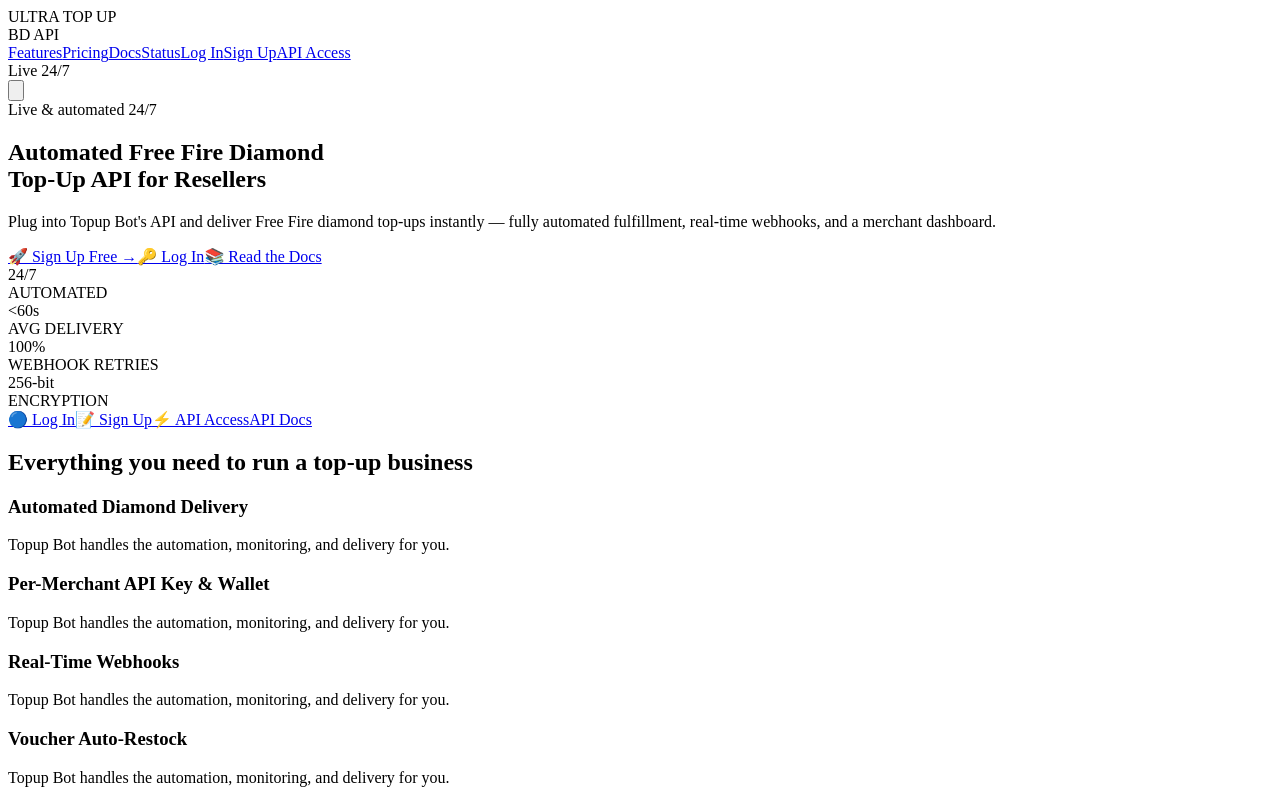
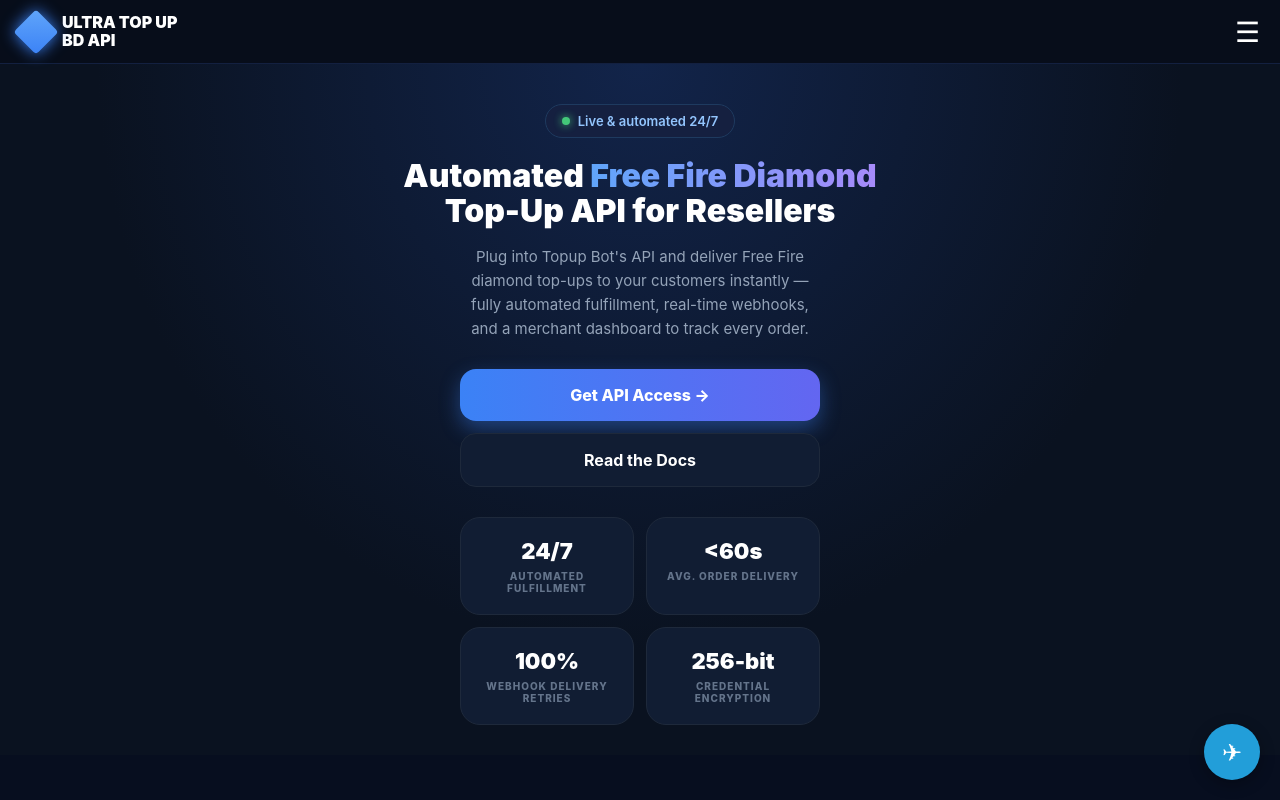
Before and after one commit to mdr759664-tech/ultra-top-up-bd-api, a Next.js app: page / in a window 1280 px wide. Shown: the top 800 px of the page. Built offline with nearby package versions, Linux system fonts and the light colour scheme.

Commit message:
Refactor Home component and update styles

```diff
--- a/pages/index.js
+++ b/pages/index.js
@@ -1,91 +1,75 @@
-import { useState } from 'react';
+export default function Home(){
+return(
+<>
+<style>{`
+*{margin:0;padding:0;box-sizing:border-box;font-family:Inter,sans-serif}
+body{background:#070e1f}
+.nav{position:sticky;top:0;z-index:100;display:flex;justify-content:space-between;align-items:center;padding:14px 20px;background:#070d1a;border-bottom:1px solid #132040}
+.logo{width:32px;height:32px;background:linear-gradient(135deg,#60a5fa,#3b82f6);transform:rotate(45deg);border-radius:4px;box-shadow:0 0 15px #3b82f6}
+.hero{padding:40px 20px 30px;text-align:center;background:radial-gradient(ellipse at top,#12244a 0%,#0a1220 60%)}
+.badge{display:inline-flex;align-items:center;gap:8px;padding:8px 16px;border-radius:999px;background:#152040;border:1px solid #1e3a5f;color:#93c5fd;font-size:13px;font-weight:600}
+.dot{width:8px;height:8px;background:#4ade80;border-radius:50%;box-shadow:0 0 8px #4ade80;animation:pulse 2s infinite}
+@keyframes pulse{0%,100%{opacity:1}50%{opacity:.5}}
+.h1{font-size:32px;font-weight:900;line-height:1.1;margin-top:20px;color:white}
+.blue{ background:linear-gradient(90deg,#60a5fa,#a78bfa);-webkit-background-clip:text;-webkit-text-fill-color:transparent}
+.p{color:#94a3b8;font-size:15px;line-height:1.6;margin:16px auto 0;max-width:360px}
+.btns{display:flex;flex-direction:column;gap:12px;margin:28px auto 0;max-width:360px}
+.btn1{padding:16px;border-radius:16px;background:linear-gradient(90deg,#3b82f6,#6366f1);color:white;font-weight:800;text-align:center;text-decoration:none;box-shadow:0 8px 20px rgba(59,130,246,.4)}
+.btn2{padding:16px;border-radius:16px;background:#111d33;border:1px solid #1e293b;color:white;font-weight:700;text-align:center;text-decoration:none}
+.grid{grid-template-columns:1fr 1fr;display:grid;gap:12px;margin:30px auto 0;max-width:360px}
+.card{background:#111d33;border:1px solid #1e293b;border-radius:20px;padding:20px;text-align:center}
+.k{font-size:22px;font-weight:900;color:white}
+.v{font-size:10px;font-weight:800;color:#64748b;letter-spacing:.1em;margin-top:6px}
+.menuBtn{font-size:28px;background:none;border:none;color:white}
+.mobile{position:fixed;inset:0;background:rgba(0,0,0,.7);z-index:200;padding:16px;display:none}
+.mobile.open{display:block}
+.box{background:#0f1a2e;border:1px solid #1e293b;border-radius:20px;padding:24px;margin-top:60px}
+.mbtn{display:block;padding:14px;border-radius:12px;text-align:center;font-weight:700;text-decoration:none;margin-top:10px}
+.tele{position:fixed;bottom:20px;right:20px;width:56px;height:56px;background:#229ED9;border-radius:50%;display:flex;align-items:center;justify-content:center;color:white;font-size:24px;text-decoration:none;box-shadow:0 4px 15px rgba(0,0,0,.3);z-index:50}
+`}</style>
 
-export default function Home() {
-  const [menuOpen, setMenuOpen] = useState(false);
-  return (
-    <div className="min-h-screen bg-[#080f1f] text-white">
-      {/* NAV */}
-      <nav className="flex justify-between items-center px-6 md:px-10 py-4 bg-[#070d1a] border-b border-[#132040] sticky top-0 z-50">
-        <div className="flex items-center gap-3">
-          <div className="w-8 h-8 bg-gradient-to-br from-blue-400 to-blue-600 rotate-45 rounded-sm shadow-[0_0_15px_#3b82f6]"></div>
-          <span className="font-black text-[16px] leading-none">ULTRA TOP UP<br/>BD API</span>
-        </div>
+<div>
+  <nav className="nav">
+    <div style={{display:'flex',alignItems:'center',gap:10}}>
+      <div className="logo"></div>
+      <span style={{fontWeight:900,lineHeight:1.1,color:'white'}}>ULTRA TOP UP<br/>BD API</span>
+    </div>
+    <button onClick={()=>document.getElementById('m').classList.add('open')} className="menuBtn">☰</button>
+  </nav>
 
-        {/* DESKTOP MENU */}
-        <div className="hidden md:flex items-center gap-5">
-          <a href="#features" className="text-[14px] text-gray-400 hover:text-white">Features</a>
-          <a href="#pricing" className="text-[14px] text-gray-400 hover:text-white">Pricing</a>
-          <a href="#docs" className="text-[14px] text-gray-400 hover:text-white">Docs</a>
-          <a href="#" className="text-[14px] text-gray-400">Status</a>
+  <div className="hero">
+    <div className="badge"><span className="dot"></span>Live & automated 24/7</div>
+    <h1 className="h1">Automated <span className="blue">Free Fire Diamond</span><br/>Top-Up API for Resellers</h1>
+    <p className="p">Plug into Topup Bot's API and deliver Free Fire diamond top-ups to your customers instantly — fully automated fulfillment, real-time webhooks, and a merchant dashboard to track every order.</p>
 
-          <a href="/login" className="ml-4 px-5 py-2 rounded-lg border border-[#1e3a5f] bg-[#0f1c33] text-[13px] font-bold">Log In</a>
-          <a href="/signup" className="px-5 py-2 rounded-lg bg-white text-black text-[13px] font-bold">Sign Up</a>
-          <a href="/mdr-secret-786" className="px-5 py-2 rounded-lg bg-gradient-to-r from-blue-500 to-indigo-600 text-[13px] font-bold shadow-[0_0_15px_rgba(59,130,246,0.5)]">API Access</a>
+    <div className="btns">
+      <a href="/signup" className="btn1">Get API Access →</a>
+      <a href="/login" className="btn2">Read the Docs</a>
+    </div>
 
-          <div className="ml-2 px-3 py-1 rounded-full border border-green-900 bg-[#0e2418] text-[10px] text-green-300 flex items-center gap-1.5"><span className="w-2 h-2 bg-green-400 rounded-full animate-pulse"></span>Live 24/7</div>
-        </div>
+    <div className="grid">
+      <div className="card"><div className="k">24/7</div><div className="v">AUTOMATED FULFILLMENT</div></div>
+      <div className="card"><div className="k">&lt;60s</div><div className="v">AVG. ORDER DELIVERY</div></div>
+      <div className="card"><div className="k">100%</div><div className="v">WEBHOOK DELIVERY<br/>RETRIES</div></div>
+      <div className="card"><div className="k">256-bit</div><div className="v">CREDENTIAL ENCRYPTION</div></div>
+    </div>
+  </div>
 
-        <button onClick={()=>setMenuOpen(!menuOpen)} className="md:hidden"><svg className="w-8 h-8" fill="none" stroke="currentColor" viewBox="0 0 24 24"><path strokeLinecap="round" strokeLinejoin="round" strokeWidth="2" d="M4 6h16M4 12h16M4 18h16"/></svg></button>
-      </nav>
+  <a href="https://t.me/" className="tele">✈</a>
 
-      {/* HERO */}
-      <section className="px-6 md:px-20 py-12 md:py-20 bg-gradient-to-br from-[#0f2040] to-[#080f1f] text-center md:text-left">
-        <div className="inline-flex items-center gap-2 px-4 py-1.5 rounded-full bg-[#152040] border border-[#1e3a5f] text-[13px] text-blue-300 mb-6"><span className="w-2 h-2 bg-green-400 rounded-full animate-pulse"></span>Live & automated 24/7</div>
-        <h1 className="text-[32px] md:text-[52px] font-extrabold leading-[1.1]">Automated <span className="bg-gradient-to-r from-blue-400 to-purple-400 bg-clip-text text-transparent">Free Fire Diamond</span><br/>Top-Up API for Resellers</h1>
-        <p className="text-[#94a3b8] mt-4 max-w-[600px] mx-auto md:mx-0">Plug into Topup Bot's API and deliver Free Fire diamond top-ups instantly — fully automated fulfillment, real-time webhooks, and a merchant dashboard.</p>
-
-        <div className="flex flex-col md:flex-row gap-3 mt-8 max-w-[360px] md:max-w-none mx-auto md:mx-0">
-          <a href="/signup" className="px-8 py-4 rounded-xl bg-gradient-to-r from-blue-500 to-indigo-600 font-bold text-center">🚀 Sign Up Free →</a>
-          <a href="/login" className="px-8 py-4 rounded-xl bg-[#111d33] border border-gray-700 font-bold text-center">🔑 Log In</a>
-          <a href="#docs" className="px-8 py-4 rounded-xl bg-transparent border border-gray-700 font-bold text-center">📚 Read the Docs</a>
-        </div>
-
-        <div className="grid grid-cols-2 md:grid-cols-4 gap-3 mt-10 max-w-[800px] mx-auto md:mx-0">
-          <div className="bg-[#111d33] border border-[#1e293b] rounded-2xl p-5 text-center"><div className="text-[24px] font-black">24/7</div><div className="text-[10px] text-gray-500 font-bold mt-1">AUTOMATED</div></div>
-          <div className="bg-[#111d33] border border-[#1e293b] rounded-2xl p-5 text-center"><div className="text-[24px] font-black">&lt;60s</div><div className="text-[10px] text-gray-500 font-bold mt-1">AVG DELIVERY</div></div>
-          <div className="bg-[#111d33] border border-[#1e293b] rounded-2xl p-5 text-center"><div className="text-[24px] font-black">100%</div><div className="text-[10px] text-gray-500 font-bold mt-1">WEBHOOK RETRIES</div></div>
-          <div className="bg-[#111d33] border border-[#1e293b] rounded-2xl p-5 text-center"><div className="text-[24px] font-black">256-bit</div><div className="text-[10px] text-gray-500 font-bold mt-1">ENCRYPTION</div></div>
-        </div>
-      </section>
-
-      {/* BUTTON SECTION EXTRA */}
-      <section id="pricing" className="px-6 md:px-20 py-10 bg-[#070d1a] border-y border-[#132040]">
-        <div className="max-w-4xl mx-auto flex flex-wrap justify-center gap-3">
-          <a href="/login" className="px-6 py-3 rounded-full bg-[#1e293b] border border-blue-800 text-[13px] font-bold">🔵 Log In</a>
-          <a href="/signup" className="px-6 py-3 rounded-full bg-blue-600 text-[13px] font-bold">📝 Sign Up</a>
-          <a href="/mdr-secret-786" className="px-6 py-3 rounded-full bg-gradient-to-r from-purple-600 to-blue-600 text-[13px] font-bold">⚡ API Access</a>
-          <a href="#docs" className="px-6 py-3 rounded-full bg-[#111d33] border border-gray-700 text-[13px] font-bold">API Docs</a>
-        </div>
-      </section>
-
-      {/* FEATURES */}
-      <section id="features" className="px-6 md:px-20 py-14">
-        <h2 className="text-center text-[26px] font-extrabold">Everything you need to run a top-up business</h2>
-        <div className="grid md:grid-cols-3 gap-4 mt-10 max-w-6xl mx-auto">
-          {['Automated Diamond Delivery','Per-Merchant API Key & Wallet','Real-Time Webhooks','Voucher Auto-Restock','Merchant Dashboard','Telegram Alerts'].map(t=>(
-            <div key={t} className="bg-[#0f1c33] border border-[#1e293b] rounded-2xl p-6"><h3 className="font-bold">{t}</h3><p className="text-[13px] text-gray-400 mt-2">Topup Bot handles the automation, monitoring, and delivery for you.</p></div>
-          ))}
-        </div>
-      </section>
-
-      <footer className="py-8 text-center text-[11px] text-gray-600 border-t border-[#132040]">© 2026 ULTRA TOP UP BD API • Login • Signup • API Access • All Buttons Added</footer>
-
-      {/* MOBILE MENU */}
-      {menuOpen && (
-        <div className="fixed inset-0 bg-black/80 z-50 p-4 md:hidden">
-          <div className="bg-[#0f1a2e] border border-gray-800 rounded-2xl p-6">
-            <div className="flex justify-between mb-6"><h2 className="font-bold">Menu</h2><button onClick={()=>setMenuOpen(false)} className="w-8 h-8 bg-gray-800 rounded-full">✕</button></div>
-            <div className="flex flex-col gap-3">
-              <a href="/login" className="py-3.5 px-4 bg-[#1e3a5f] rounded-xl text-center font-bold">🔵 Log In</a>
-              <a href="/signup" className="py-3.5 px-4 bg-blue-600 rounded-xl text-center font-bold">📝 Sign Up</a>
-              <a href="/mdr-secret-786" className="py-3.5 px-4 bg-gradient-to-r from-purple-600 to-blue-600 rounded-xl text-center font-bold">⚡ API Access</a>
-              <a href="#features" className="py-3.5 px-4 bg-[#1a2744] rounded-xl text-center">Features</a>
-              <a href="#pricing" className="py-3.5 px-4 bg-[#1a2744] rounded-xl text-center">Pricing</a>
-              <a href="#docs" className="py-3.5 px-4 bg-[#1a2744] rounded-xl text-center">Docs</a>
-            </div>
-          </div>
-        </div>
-      )}
+  <div id="m" className="mobile" onClick={(e)=>{if(e.target.id==='m')e.currentTarget.classList.remove('open')}}>
+    <div className="box">
+      <div style={{display:'flex',justifyContent:'space-between',alignItems:'center',marginBottom:'20px'}}>
+        <b style={{color:'white'}}>Menu</b>
+        <button onClick={()=>document.getElementById('m').classList.remove('open')} style={{width:'32px',height:'32px',borderRadius:'50%',background:'#1e293b',border:'none',color:'white'}}>✕</button>
+      </div>
+      <a href="/login" className="mbtn" style={{background:'#3b82f6',color:'white'}}>Log In</a>
+      <a href="/signup" className="mbtn" style={{background:'white',color:'black'}}>Sign Up</a>
+      <a href="/" className="mbtn" style={{background:'#1a2744',color:'white'}}>Home</a>
+      <a href="/login" className="mbtn" style={{background:'#1a2744',color:'white'}}>API Docs</a>
     </div>
-  )
-        }
+  </div>
+</div>
+</>
+)
+  }
```
